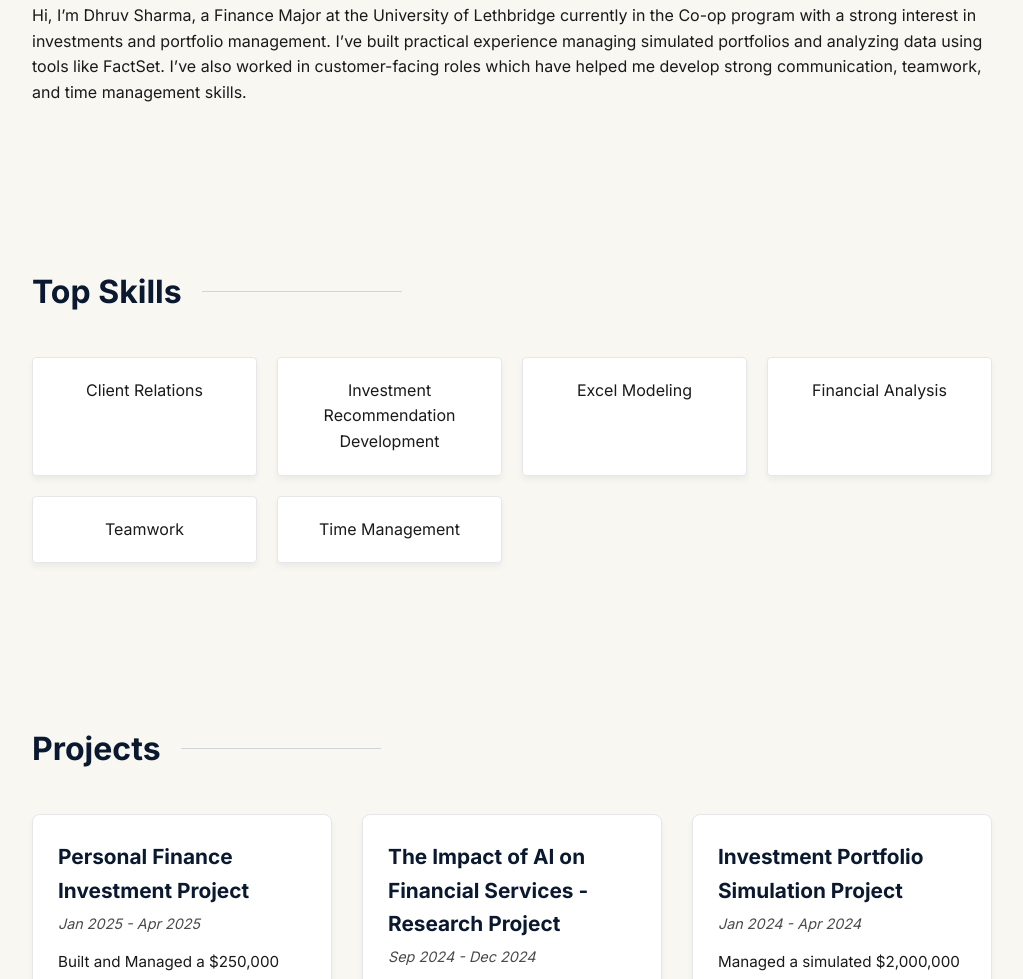
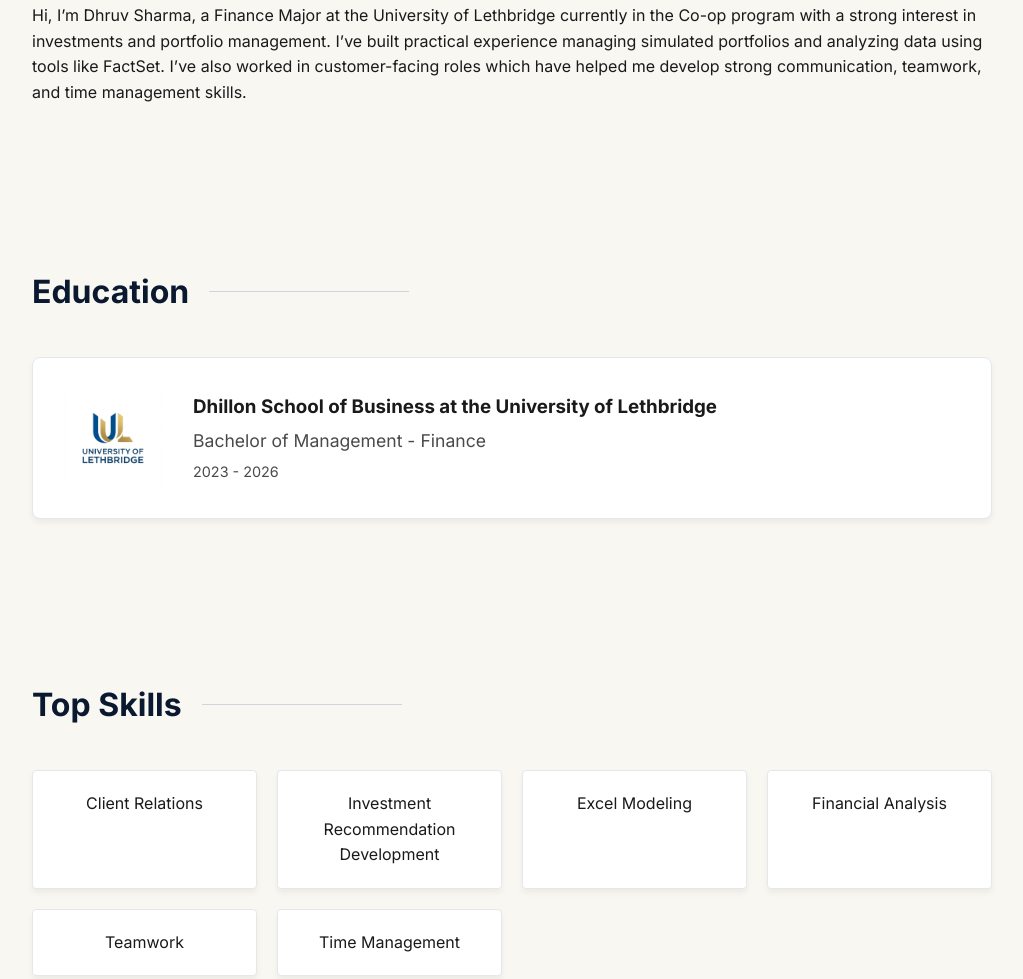
Before and after one commit to rtm2j4xyfc-cloud/Dhruv.github.io, a plain HTML site: page index.html in a window 1280 px wide. Shown: the part 808-1787 px from the top of the page, without its empty margins (128-1151 px from the left). Drawn offline with Linux system fonts and the light colour scheme.

Commit message:
Move Education section and add logo placeholder

```diff
--- a/index.html
+++ b/index.html
@@ -40,6 +40,22 @@
                 I’ve also worked in customer-facing roles which have helped me develop strong communication, teamwork,
                 and time management skills.
             </p>
+        </section>
+
+        <section id="education" class="section">
+            <h2>Education</h2>
+            <div class="education-container">
+                <div class="education-logo">
+                    <img src="uleth_logo.png" alt="University of Lethbridge Logo">
+                </div>
+                <div class="timeline">
+                    <div class="timeline-item">
+                        <h3>Dhillon School of Business at the University of Lethbridge</h3>
+                        <p class="role">Bachelor of Management - Finance</p>
+                        <p class="date">2023 - 2026</p>
+                    </div>
+                </div>
+            </div>
         </section>
 
         <section id="skills" class="section">
@@ -153,16 +169,7 @@
             </div>
         </section>
 
-        <section id="education" class="section">
-            <h2>Education</h2>
-            <div class="timeline">
-                <div class="timeline-item">
-                    <h3>Dhillon School of Business at the University of Lethbridge</h3>
-                    <p class="role">Bachelor of Management - Finance</p>
-                    <p class="date">2023 - 2026</p>
-                </div>
-            </div>
-        </section>
+
 
         <section id="certifications" class="section">
             <h2>Certifications</h2>
--- a/style.css
+++ b/style.css
@@ -279,3 +279,44 @@ footer {
 .project-card:hover .skill-tag {
     border-color: var(--accent-color);
 }
+
+/* Education */
+.education-container {
+    display: flex;
+    align-items: center;
+    gap: 30px;
+    background-color: var(--card-bg);
+    padding: 30px;
+    border-radius: 8px;
+    box-shadow: 0 4px 6px rgba(0, 0, 0, 0.05);
+    border: 1px solid #E5E7EB;
+}
+
+.education-logo {
+    flex-shrink: 0;
+    width: 100px;
+    height: 100px;
+}
+
+.education-logo img {
+    width: 100%;
+    height: 100%;
+    object-fit: contain;
+}
+
+.education-container .timeline {
+    flex-grow: 1;
+}
+
+.education-container .timeline-item {
+    border-left: none;
+    padding-left: 0;
+    margin-bottom: 0;
+}
+
+@media (max-width: 768px) {
+    .education-container {
+        flex-direction: column;
+        text-align: center;
+    }
+}
```
Also changed, not shown: uleth_coat_of_arms.svg (added), uleth_logo.png (added), uleth_logo.svg (added).
